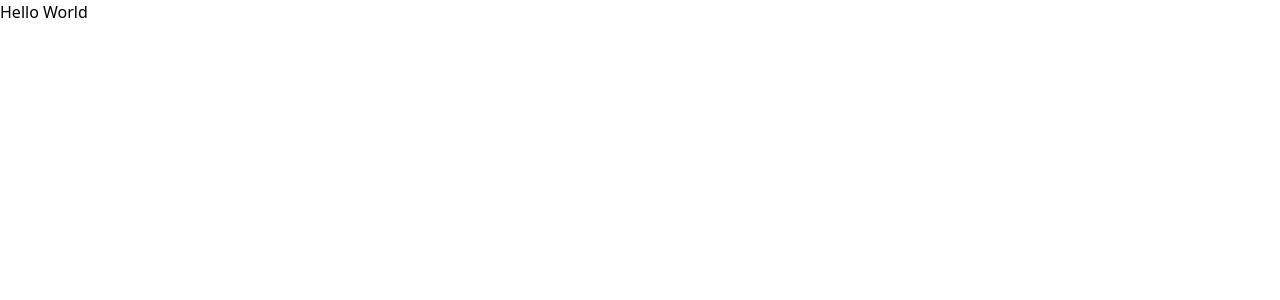
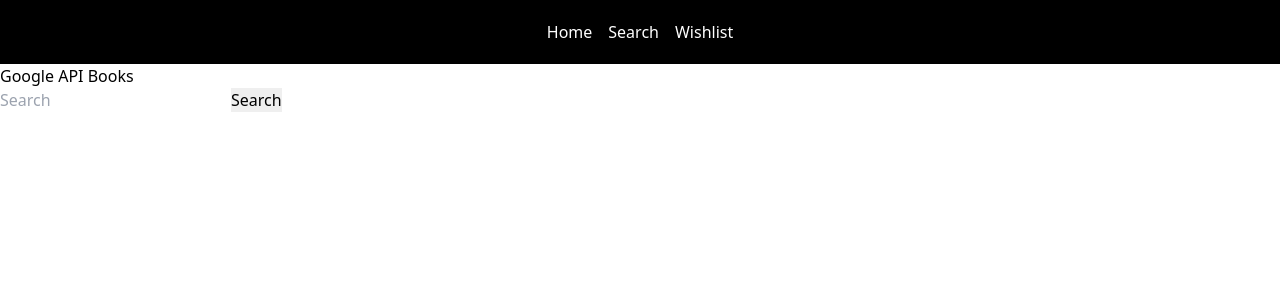
Before and after one commit to zeph-kun/bookIndex, a Nuxt app: page / in a window 1280 px wide. Shown: the top 300 px of the page. Built offline with nearby package versions, Linux system fonts and the light colour scheme.

Commit message:
search func

```diff
--- /dev/null
+++ b/components/BookList.vue
@@ -0,0 +1,34 @@
+<template>
+  <div class="grid grid-cols-3 gap-3">
+    <div class="max-w-sm rounded overflow-hidden shadow-lg">
+      <img class="w-full" :src="info.imageLinks.thumbnail" :alt="info.title">
+      <div class="px-6 py-4">
+        <div class="font-bold text-xl mb-2">{{ info.title }}</div>
+          <p class="text-gray-700 text-base">
+            {{ info.description }}
+          </p>
+      </div>
+      <div class="px-6 pt-4 pb-2">
+        <span class="inline-block bg-gray-200 rounded-full px-3 py-1 text-sm font-semibold text-gray-700 mr-2 mb-2">{{ info.authors }}</span>
+        <span class="inline-block bg-gray-200 rounded-full px-3 py-1 text-sm font-semibold text-gray-700 mr-2 mb-2">#travel</span>
+        <span class="inline-block bg-gray-200 rounded-full px-3 py-1 text-sm font-semibold text-gray-700 mr-2 mb-2">#winter</span>
+      </div>
+    </div>
+  </div>
+</template>
+
+<script>
+export default {
+  props: {
+    book: {
+      type: Object,
+      required: true
+    }
+  },
+  computed: {
+    info () {
+      return this.book.volumeInfo
+    }
+  }
+}
+</script>
--- /dev/null
+++ b/components/Navbar.vue
@@ -0,0 +1,13 @@
+<template>
+  <div class="flex justify-center items-center h-16 space-x-4 bg-black">
+    <nuxt-link to="/" class="block text-white">
+      Home
+    </nuxt-link>
+    <nuxt-link to="/" class="block text-white">
+      Search
+    </nuxt-link>
+    <nuxt-link to="/" class="block text-white">
+      Wishlist
+    </nuxt-link>
+  </div>
+</template>
--- a/jsconfig.json
+++ b/jsconfig.json
@@ -6,7 +6,8 @@
       "@/*": ["./*"],
       "~~/*": ["./*"],
       "@@/*": ["./*"]
-    }
+    },
+    "jsx": "preserve"
   },
   "exclude": ["node_modules", ".nuxt", "dist"]
 }
--- a/package.json
+++ b/package.json
@@ -14,6 +14,7 @@
   "dependencies": {
     "@nuxtjs/axios": "^5.13.6",
     "@nuxtjs/pwa": "^3.3.5",
+    "axios": "^0.27.2",
     "core-js": "^3.19.3",
     "nuxt": "^2.15.8",
     "vue": "^2.6.14",
--- a/pages/index.vue
+++ b/pages/index.vue
@@ -1,9 +1,36 @@
 <template>
-  <h1>Hello World</h1>
+  <div id="app">
+    <Navbar />
+    <div class="content-center">
+      <h1>Google API Books</h1>
+      <form @submit.prevent="search">
+        <input v-model="keyword" type="text" class="input" placeholder="Search" required>
+        <input type="submit" value="Search" class="button">
+      </form>
+      <BookList v-for="book in books" :key="book.id" :book="book" />
+    </div>
+  </div>
 </template>
 
 <script>
+import axios from 'axios'
+import Navbar from '~/components/Navbar.vue'
+import BookList from '~/components/BookList.vue'
 export default {
-  name: 'IndexPage'
+  data () {
+    return {
+      name: 'IndexPage',
+      books: [],
+      keyword: ''
+    }
+  },
+  methods: {
+    async search () {
+      const response = await axios.get(`https://www.googleapis.com/books/v1/volumes?q=${this.keyword}?projection=full`)
+      console.log(response.data)
+      this.books = response.data.items
+    }
+  },
+  components: { Navbar, BookList }
 }
 </script>
```
Also changed, not shown: 1 other file (tests, documents, lock files or other folders).
